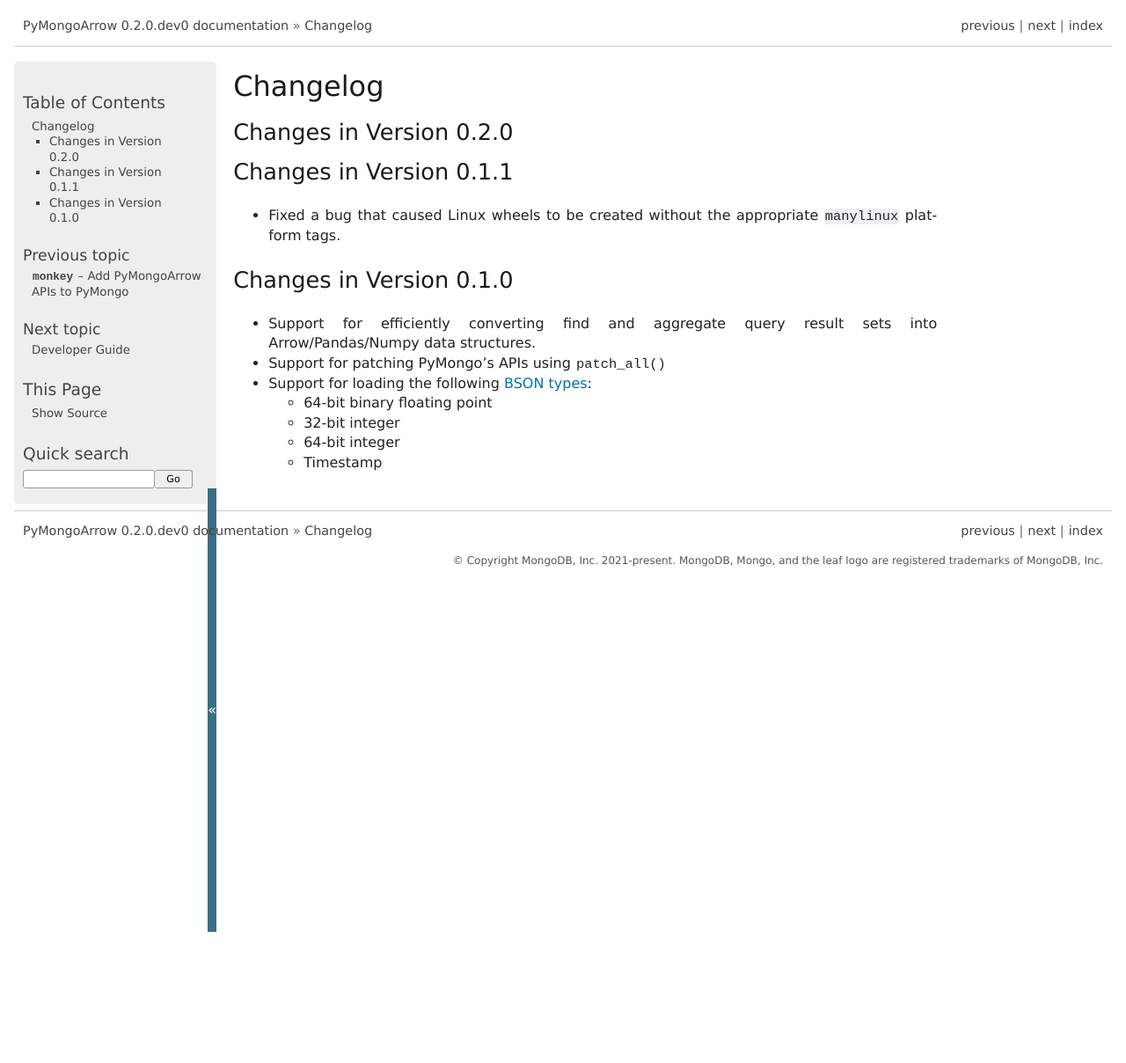
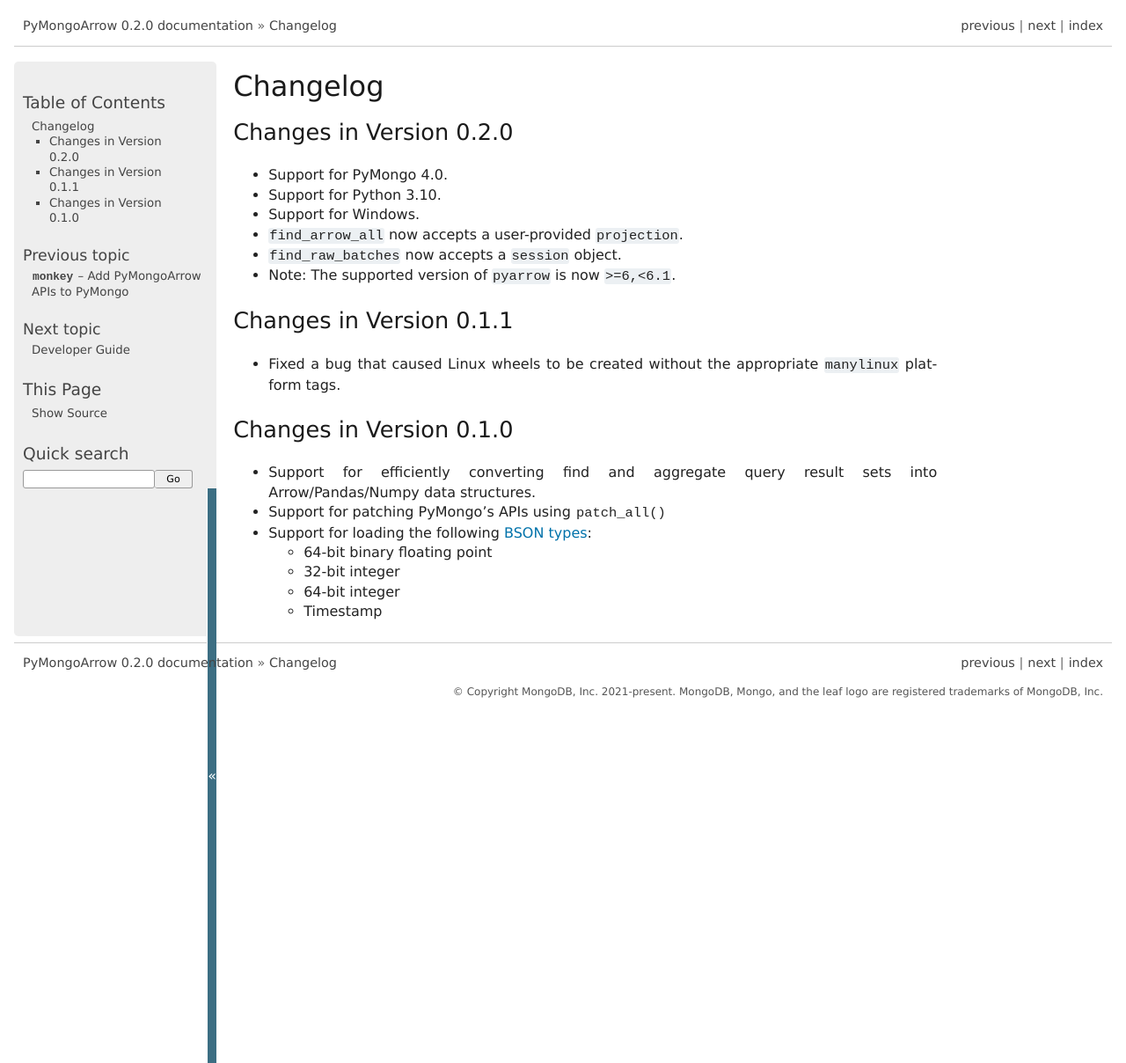
Before and after one commit to mongodb-labs/mongo-arrow, a Sphinx documentation site: the page built from bindings/python/docs/source/changelog.rst, in a window 1280 px wide. Shown: the whole page at 88% size. Built offline with Sphinx 7.4.7, drawn with Linux system fonts in a browser that asks for light colours; before the commit the page ends 1059 px from its top, so only the background shows below that.

Commit message:
PYTHON-3055 Release pymongoarrow 0.2 (#43)

```diff
--- a/bindings/python/docs/source/changelog.rst
+++ b/bindings/python/docs/source/changelog.rst
@@ -4,6 +4,12 @@ Changelog
 Changes in Version 0.2.0
 ------------------------
 
+- Support for PyMongo 4.0.
+- Support for Python 3.10.
+- Support for Windows.
+- ``find_arrow_all`` now accepts a user-provided ``projection``.
+- ``find_raw_batches`` now accepts a ``session`` object.
+- Note: The supported version of ``pyarrow`` is now ``>=6,<6.1``.
 
 Changes in Version 0.1.1
 ------------------------
--- a/bindings/python/pymongoarrow/version.py
+++ b/bindings/python/pymongoarrow/version.py
@@ -12,6 +12,6 @@
 # See the License for the specific language governing permissions and
 # limitations under the License.
 
-__version__ = '0.2.0.dev0'
+__version__ = '0.2.0'
 
 _MIN_LIBBSON_VERSION = '1.17.0'
```
